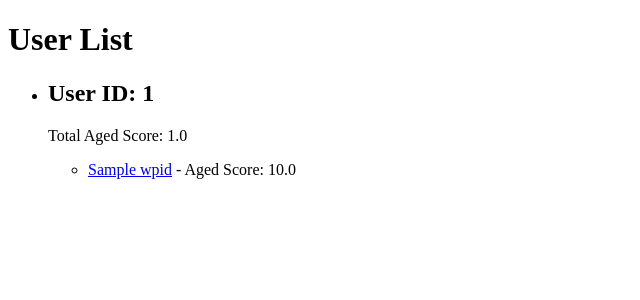
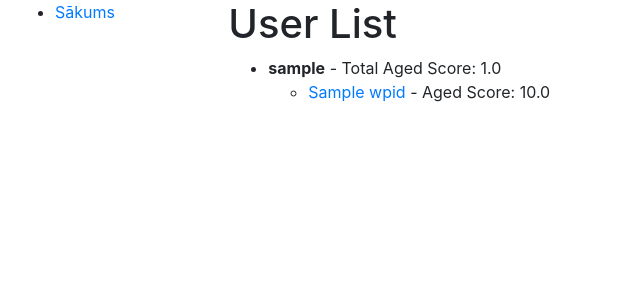
Before and after one commit to db533/dundlabumi, a Django app: template dati/templates/user_list.html in a window 1280 px wide. Shown: the top 300 px of the page, without its empty margins (0-640 px from the left). Run offline with Django 3.2, Linux system fonts and the light colour scheme; the template is opened without the code that fills it: most values are stand-ins (such as "Sample title", 1, 10 or a date in 2020).

Commit message:
Improving user-list view

```diff
--- a/dati/templates/user_list.html
+++ b/dati/templates/user_list.html
@@ -1,19 +1,15 @@
-<!DOCTYPE html>
-<html lang="en">
-<head>
-    <meta charset="UTF-8">
-    <meta name="viewport" content="width=device-width, initial-scale=1.0">
-    <title>User List</title>
-</head>
-<body>
+{% extends 'base_generic.html' %}
+
+{% block title %}<title>User List</title>{% endblock %}
+
+{% block content %}
   <h1>User List</h1>
   <ul>
     {% for user in user_list %}
       <li>
-            <h2>User ID: {{ user.id }}</h2>
-            <p>Total Aged Score: {{ user.total_aged_score|floatformat:1 }}</p>
+        <strong>{{ user.username }}</strong> - Total Aged Score: {{ user.total_aged_score|floatformat:1 }}
         <ul>
-                {% for pageview in user.pageviews.all|dictsort:"-aged_score" %}
+          {% for pageview in user.pageviews.all %}
             <li>
               <a href="{{ pageview.wpid.link }}">{{ pageview.wpid.name }}</a> - Aged Score: {{ pageview.aged_score|floatformat:1 }}
             </li>
@@ -22,5 +18,4 @@
       </li>
     {% endfor %}
   </ul>
-</body>
-</html>
+{% endblock %}
```
Lines whose indentation alone changed are shown as unchanged.
